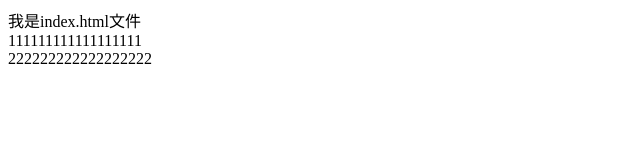
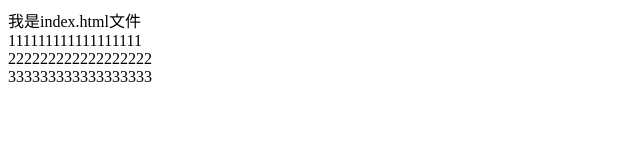
Before and after one commit to tutoudewogua/git-demo, a plain HTML site: page index.html in a window 1280 px wide. Shown: the whole page, without its empty margins (0-640 px from the left). Drawn offline with Linux system fonts and the light colour scheme.

Commit message:
程序员A第四次提交

```diff
--- a/index.html
+++ b/index.html
@@ -12,6 +12,7 @@
     <div>我是index.html文件</div>
     <div>111111111111111111</div>
     <div>222222222222222222</div>
+    <div>333333333333333333</div>
 </body>
 
 </html>
```
